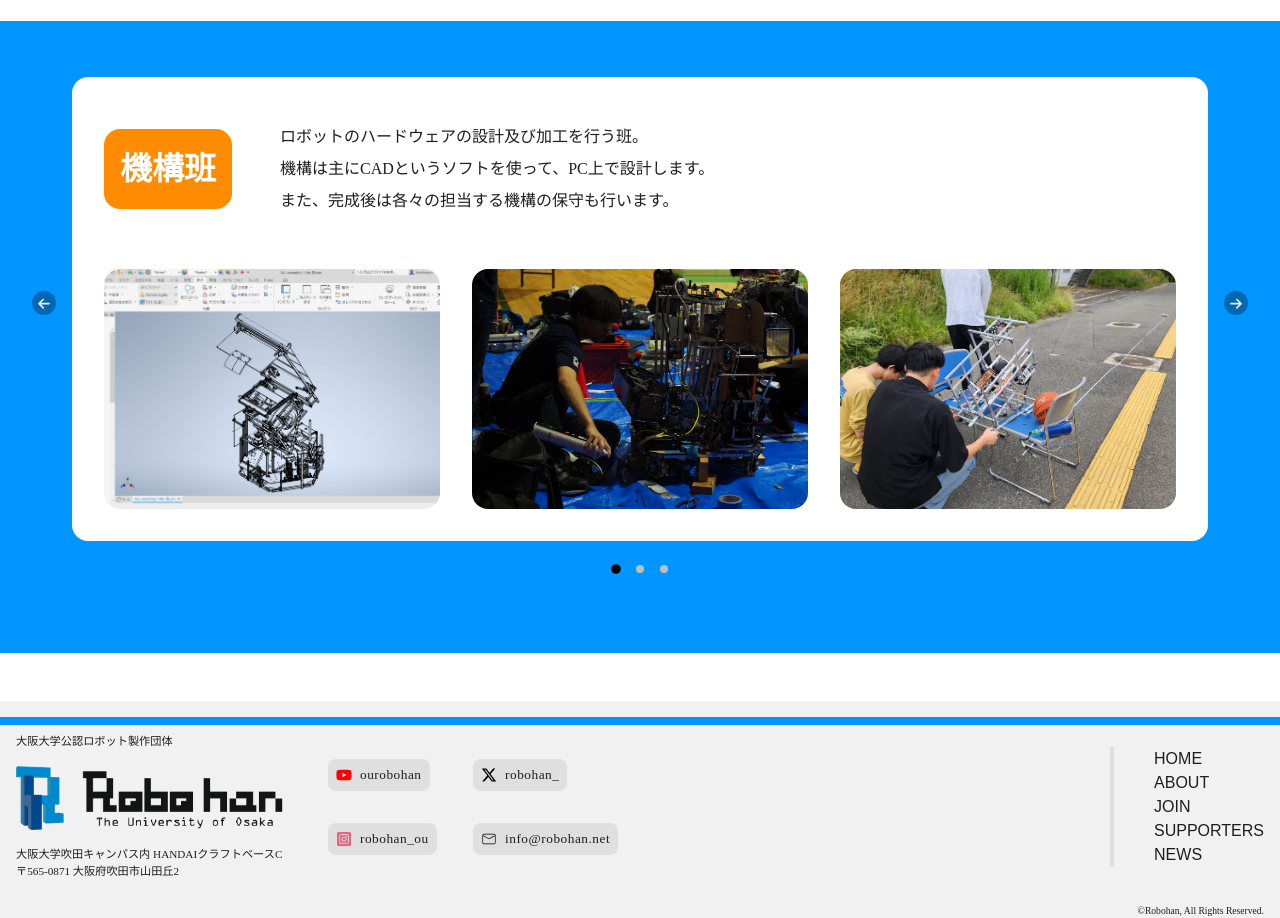
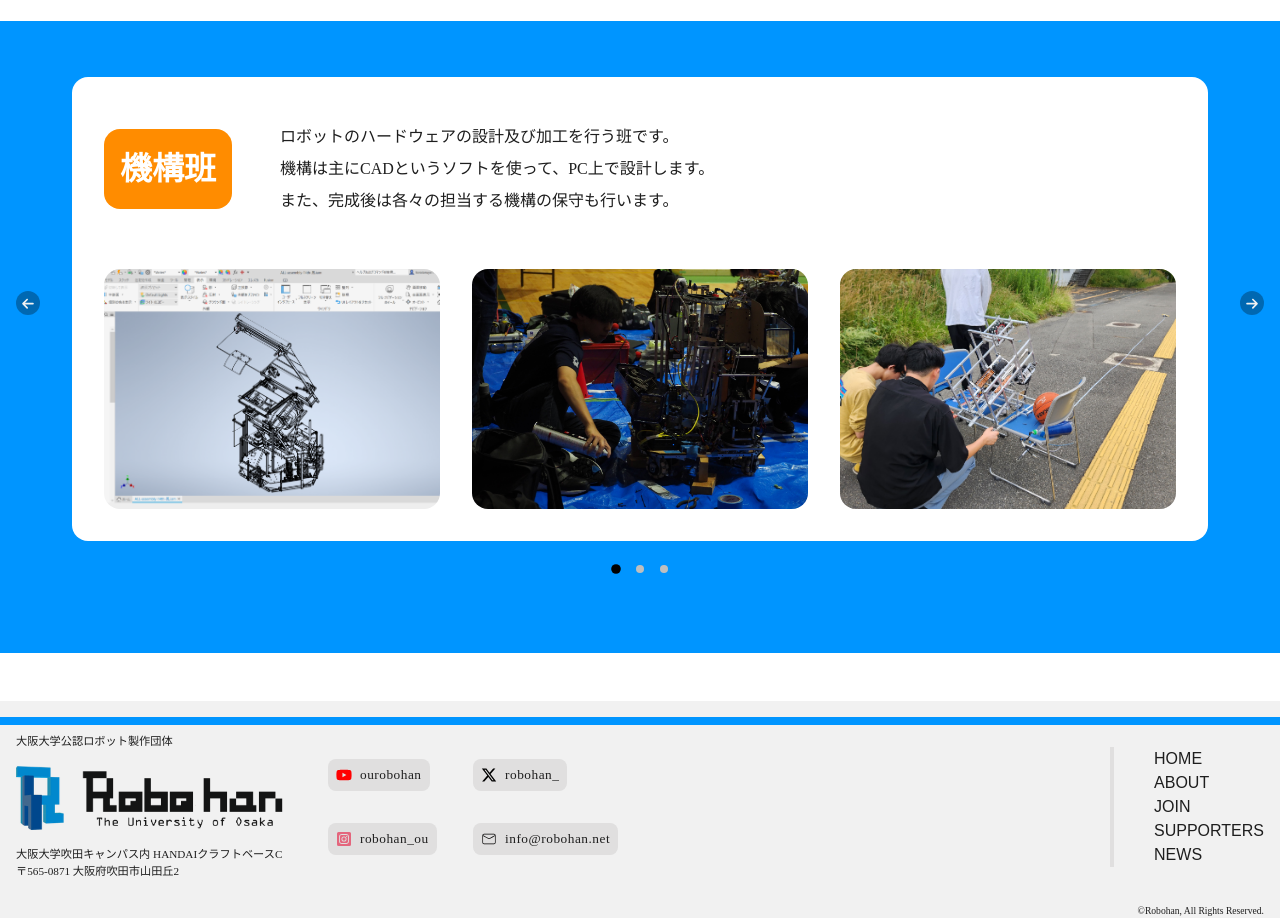
Before and after one commit to RobohanOU/HP, a Next.js app: page /about in a window 1280 px wide. Shown: the part 2400-3318 px from the top of the page. Built offline with nearby package versions, Linux system fonts and the light colour scheme.

Commit message:
fix: sliderのボタン位置修正

```diff
--- a/app/about/page.tsx
+++ b/app/about/page.tsx
@@ -11,7 +11,7 @@ const TEAM_SLIDES = [
         <div className={styles.teamWrapper}>
             <div className={styles.teamText}>
                 <h2 className={styles.kikouhan}>機構班</h2>
-                <p>ロボットのハードウェアの設計及び加工を行う班。<br/>機構は主にCADというソフトを使って、PC上で設計します。<br/>また、完成後は各々の担当する機構の保守も行います。</p>
+                <p>ロボットのハードウェアの設計及び加工を行う班です。<br/>機構は主にCADというソフトを使って、PC上で設計します。<br/>また、完成後は各々の担当する機構の保守も行います。</p>
             </div>
             <div className={styles.teamImageWrapper}>
                 <ResponsiveImage
--- a/components/CycleSlider.module.css
+++ b/components/CycleSlider.module.css
@@ -31,6 +31,7 @@
     width: 1.5rem;
     height: 1.5rem;
     display: flex;
+    margin: 0 -1rem;
     align-items: center;
     justify-content: center;
     cursor: pointer;
--- a/components/news/NewsCard.tsx
+++ b/components/news/NewsCard.tsx
@@ -11,7 +11,7 @@ interface NewsCardProps {
     imageAlt: string
 }
 
-export default function NewsCard ({url, title, date, description, image, imageAlt, imageWidth, imageHeight, displaySize}: NewsCardProps) {
+export default function NewsCard ({url, title, date, description, image, imageAlt}: NewsCardProps) {
     return (
         <Link
             href={url}
@@ -23,6 +23,7 @@ export default function NewsCard ({url, title, date, description, image, imageAl
                     alt={imageAlt}
                     width="100%"
                     height="15rem"
+                    objectFit="contain"
                 />
             </div>
             <h2 className={styles.title}>{title}</h2>
```
